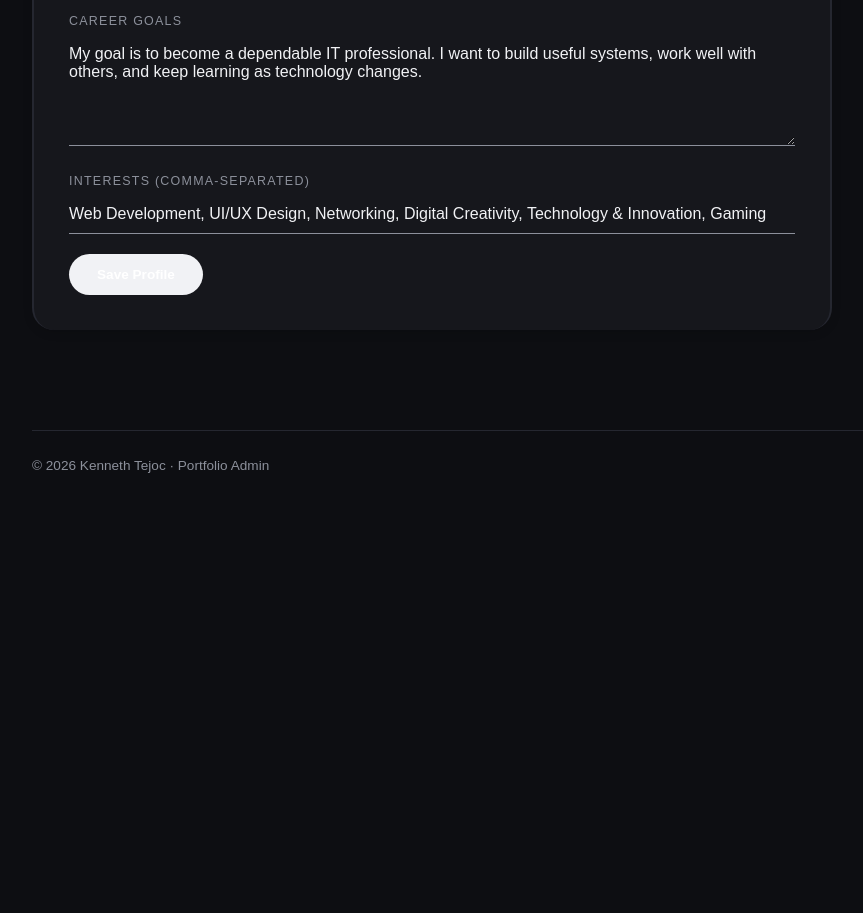
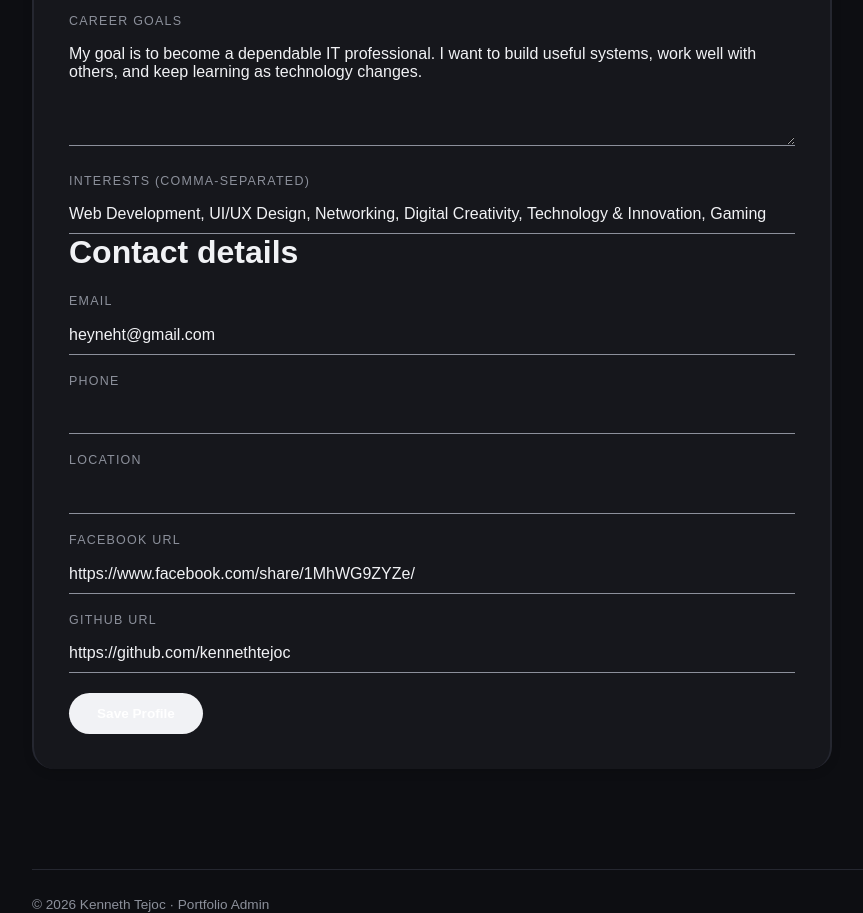
Before and after one commit to kennethtejoc/Kenneth_Tejoc, a PHP site: page /admin/profile.php in a window 1280 px wide. Shown: the part 1663-2576 px from the top of the page, without its empty margins (32-895 px from the left). Before the commit the page ends 2136 px from the top, so only its background shows below. Run offline with PHP 8.4, Linux system fonts and the light colour scheme; the visitor is signed in with stand-in values (Sample User, id 1); data comes from the database, SQL or seed files in the repository.

Commit message:
Add editable profile contact details

```diff
--- a/admin/profile.php
+++ b/admin/profile.php
@@ -37,7 +37,7 @@ try {
         exit;
     }
 
-    $profileQuery = $pdo->prepare('SELECT full_name, headline, marquee_text, intro, profile_image, about_heading, about_intro, background, education_text, career_goals, interests FROM profile WHERE id = ? LIMIT 1');
+    $profileQuery = $pdo->prepare('SELECT full_name, headline, marquee_text, intro, profile_image, about_heading, about_intro, background, education_text, career_goals, interests, email, phone, location, facebook_url, github_url FROM profile WHERE id = ? LIMIT 1');
     $profileQuery->execute([1]);
     $profile = $profileQuery->fetch();
 } catch (PDOException $error) {
@@ -62,6 +62,11 @@ $educationText = $profile['education_text'] ?? '';
 $careerGoals = $profile['career_goals'] ?? '';
 $interests = $profile['interests'] ?? '';
 $profileImage = $profile['profile_image'] ?? '';
+$email = $profile['email'] ?? '';
+$phone = $profile['phone'] ?? '';
+$location = $profile['location'] ?? '';
+$facebookUrl = $profile['facebook_url'] ?? '';
+$githubUrl = $profile['github_url'] ?? '';
 
 if ($_SERVER['REQUEST_METHOD'] === 'POST') {
     $submittedToken = $_POST['csrf'] ?? '';
@@ -80,6 +85,11 @@ if ($_SERVER['REQUEST_METHOD'] === 'POST') {
         $postedEducationText = $_POST['education_text'] ?? '';
         $postedCareerGoals = $_POST['career_goals'] ?? '';
         $postedInterests = $_POST['interests'] ?? '';
+        $postedEmail = $_POST['email'] ?? '';
+        $postedPhone = $_POST['phone'] ?? '';
+        $postedLocation = $_POST['location'] ?? '';
+        $postedFacebookUrl = $_POST['facebook_url'] ?? '';
+        $postedGithubUrl = $_POST['github_url'] ?? '';
 
         if (
             !is_string($postedFullName) ||
@@ -91,7 +101,12 @@ if ($_SERVER['REQUEST_METHOD'] === 'POST') {
             !is_string($postedBackground) ||
             !is_string($postedEducationText) ||
             !is_string($postedCareerGoals) ||
-            !is_string($postedInterests)
+            !is_string($postedInterests) ||
+            !is_string($postedEmail) ||
+            !is_string($postedPhone) ||
+            !is_string($postedLocation) ||
+            !is_string($postedFacebookUrl) ||
+            !is_string($postedGithubUrl)
         ) {
             $message = 'Enter text in each field and try again.';
         } else {
@@ -105,6 +120,11 @@ if ($_SERVER['REQUEST_METHOD'] === 'POST') {
             $educationText = trim($postedEducationText);
             $careerGoals = trim($postedCareerGoals);
             $interests = trim($postedInterests);
+            $email = trim($postedEmail);
+            $phone = trim($postedPhone);
+            $location = trim($postedLocation);
+            $facebookUrl = trim($postedFacebookUrl);
+            $githubUrl = trim($postedGithubUrl);
             $uploadError = '';
             try {
                 $uploadedImage = upload_image($_FILES['profile_image'] ?? [], __DIR__ . '/../assets/images/uploads');
@@ -125,6 +145,11 @@ if ($_SERVER['REQUEST_METHOD'] === 'POST') {
             $educationLength = preg_match_all('/./us', $educationText);
             $careerGoalsLength = preg_match_all('/./us', $careerGoals);
             $interestsLength = preg_match_all('/./us', $interests);
+            $emailLength = preg_match_all('/./us', $email);
+            $phoneLength = preg_match_all('/./us', $phone);
+            $locationLength = preg_match_all('/./us', $location);
+            $facebookLength = preg_match_all('/./us', $facebookUrl);
+            $githubLength = preg_match_all('/./us', $githubUrl);
 
             if ($uploadError !== '') {
                 $message = $uploadError;
@@ -140,12 +165,17 @@ if ($_SERVER['REQUEST_METHOD'] === 'POST') {
                 $backgroundLength === false || $backgroundLength > 5000 ||
                 $educationLength === false || $educationLength > 5000 ||
                 $careerGoalsLength === false || $careerGoalsLength > 5000 ||
-                $interestsLength === false || $interestsLength > 500
+                $interestsLength === false || $interestsLength > 500 ||
+                $emailLength === false || $emailLength > 150 ||
+                $phoneLength === false || $phoneLength > 40 ||
+                $locationLength === false || $locationLength > 150 ||
+                $facebookLength === false || $facebookLength > 255 ||
+                $githubLength === false || $githubLength > 255
             ) {
                 $message = 'One or more fields are too long or contain invalid text.';
             } else {
                 try {
-                    $updateProfile = $pdo->prepare('UPDATE profile SET full_name = ?, headline = ?, marquee_text = ?, intro = ?, profile_image = ?, about_heading = ?, about_intro = ?, background = ?, education_text = ?, career_goals = ?, interests = ? WHERE id = ?');
+                    $updateProfile = $pdo->prepare('UPDATE profile SET full_name = ?, headline = ?, marquee_text = ?, intro = ?, profile_image = ?, about_heading = ?, about_intro = ?, background = ?, education_text = ?, career_goals = ?, interests = ?, email = ?, phone = ?, location = ?, facebook_url = ?, github_url = ? WHERE id = ?');
                     $updateProfile->execute([
                         $fullName,
                         $headline,
@@ -158,6 +188,11 @@ if ($_SERVER['REQUEST_METHOD'] === 'POST') {
                         $educationText,
                         $careerGoals,
                         $interests,
+                        $email,
+                        $phone,
+                        $location,
+                        $facebookUrl,
+                        $githubUrl,
                         1,
                     ]);
                     $_SESSION['profile_saved'] = true;
@@ -236,6 +271,18 @@ if ($_SERVER['REQUEST_METHOD'] === 'POST') {
                 <label for="interests">Interests (comma-separated)</label>
                 <input id="interests" name="interests" type="text" maxlength="500" value="<?= e($interests) ?>">
 
+                <h2>Contact details</h2>
+                <label for="email">Email</label>
+                <input id="email" name="email" type="email" maxlength="150" value="<?= e($email) ?>">
+                <label for="phone">Phone</label>
+                <input id="phone" name="phone" type="text" maxlength="40" value="<?= e($phone) ?>">
+                <label for="location">Location</label>
+                <input id="location" name="location" type="text" maxlength="150" value="<?= e($location) ?>">
+                <label for="facebook_url">Facebook URL</label>
+                <input id="facebook_url" name="facebook_url" type="url" maxlength="255" value="<?= e($facebookUrl) ?>">
+                <label for="github_url">GitHub URL</label>
+                <input id="github_url" name="github_url" type="url" maxlength="255" value="<?= e($githubUrl) ?>">
+
                 <?= csrf() ?>
                 <button class="btn" type="submit">Save Profile</button>
             </form>
```
